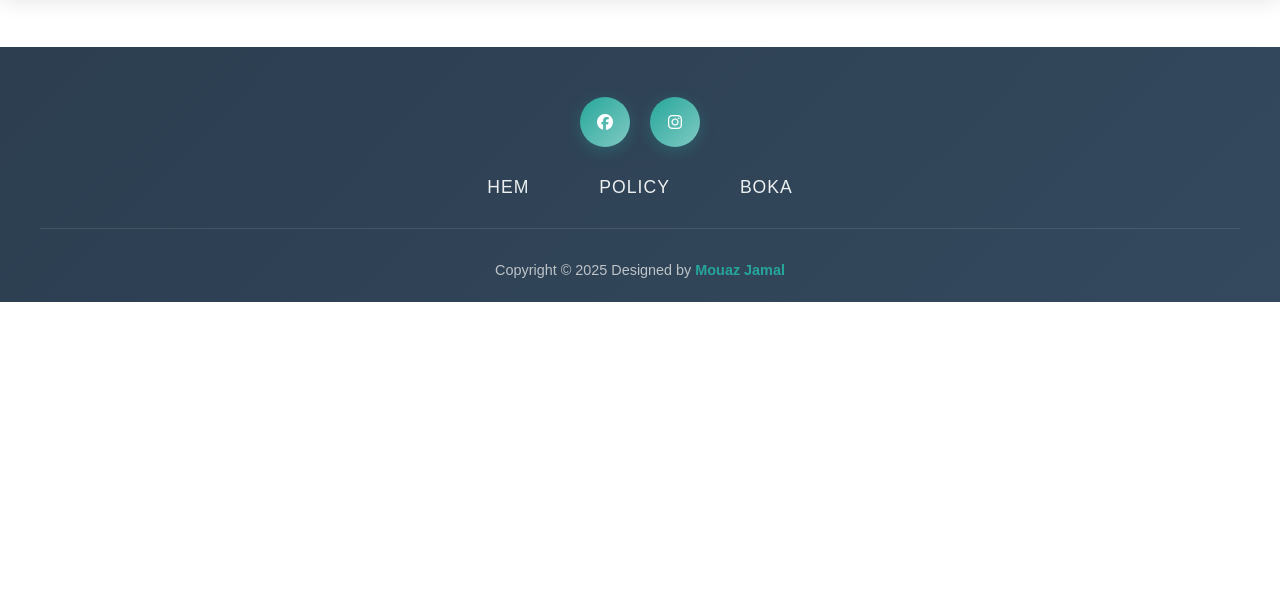
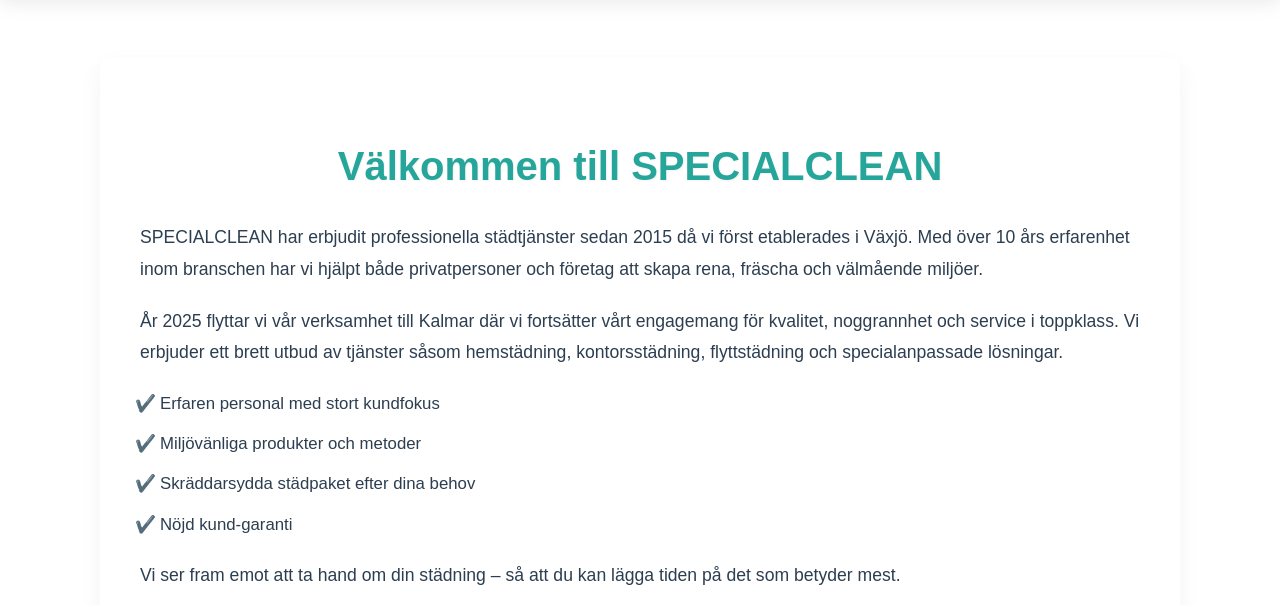
Before and after one commit to Mouazmj/Cleaning-company, a website: page main.html in a window 1280 px wide. Shown: the part 347-952 px from the top of the page. Before the commit the page ends 800 px from the top, so only its background shows below. Drawn offline with Linux system fonts and the light colour scheme; files whose address does not match are found by name.

Commit message:
Wrote and styled an intro för the main html file

```diff
--- a/main.css
+++ b/main.css
@@ -985,3 +985,64 @@
         align-items: center;
     }
 }
+
+/* === SpecialClean Intro Section === */
+.intro-container {
+    max-width: 1000px;
+    margin: 60px auto;
+    padding: 40px;
+    background: #ffffff;
+    border-radius: 12px;
+    box-shadow: 0 10px 25px rgba(0, 0, 0, 0.05);
+    animation: fadeInUp 0.6s ease forwards;
+    font-family: 'Arial', sans-serif;
+    color: #2c3e50;
+    line-height: 1.8;
+}
+
+.intro-container h1 {
+    font-size: 2.5rem;
+    margin-bottom: 20px;
+    color: #26A69A;
+    text-align: center;
+    text-shadow: 1px 1px 2px rgba(0,0,0,0.05);
+}
+
+.intro-container p {
+    font-size: 1.1rem;
+    margin-bottom: 20px;
+}
+
+.intro-container ul {
+    padding-left: 20px;
+    margin-bottom: 20px;
+}
+
+.intro-container li {
+    font-size: 1.05rem;
+    margin-bottom: 10px;
+    list-style: none;
+    position: relative;
+}
+
+.intro-container li::before {
+    content: "✔️";
+    position: absolute;
+    left: -25px;
+    color: #26A69A;
+}
+
+@media (max-width: 768px) {
+    .intro-container {
+        padding: 25px;
+    }
+
+    .intro-container h1 {
+        font-size: 2rem;
+    }
+
+    .intro-container p,
+    .intro-container li {
+        font-size: 1rem;
+    }
+}
--- a/main.html
+++ b/main.html
@@ -21,6 +21,26 @@
             </ul>
         </nav>
     </header>
+    <main>
+        <section class="intro-container">
+            <h1>Välkommen till SPECIALCLEAN</h1>
+            <p>
+              SPECIALCLEAN har erbjudit professionella städtjänster sedan 2015 då vi först etablerades i Växjö. Med över 10 års erfarenhet inom branschen har vi hjälpt både privatpersoner och företag att skapa rena, fräscha och välmående miljöer.
+            </p>
+            <p>
+              År 2025 flyttar vi vår verksamhet till Kalmar där vi fortsätter vårt engagemang för kvalitet, noggrannhet och service i toppklass. Vi erbjuder ett brett utbud av tjänster såsom hemstädning, kontorsstädning, flyttstädning och specialanpassade lösningar.
+            </p>
+            <ul>
+              <li>Erfaren personal med stort kundfokus</li>
+              <li>Miljövänliga produkter och metoder</li>
+              <li>Skräddarsydda städpaket efter dina behov</li>
+              <li>Nöjd kund-garanti</li>
+            </ul>
+            <p>
+              Vi ser fram emot att ta hand om din städning – så att du kan lägga tiden på det som betyder mest.
+            </p>
+          </section>
+    </main>
     <footer>
         <div class="footerContainer">
             <div class="socialIcons">
```
